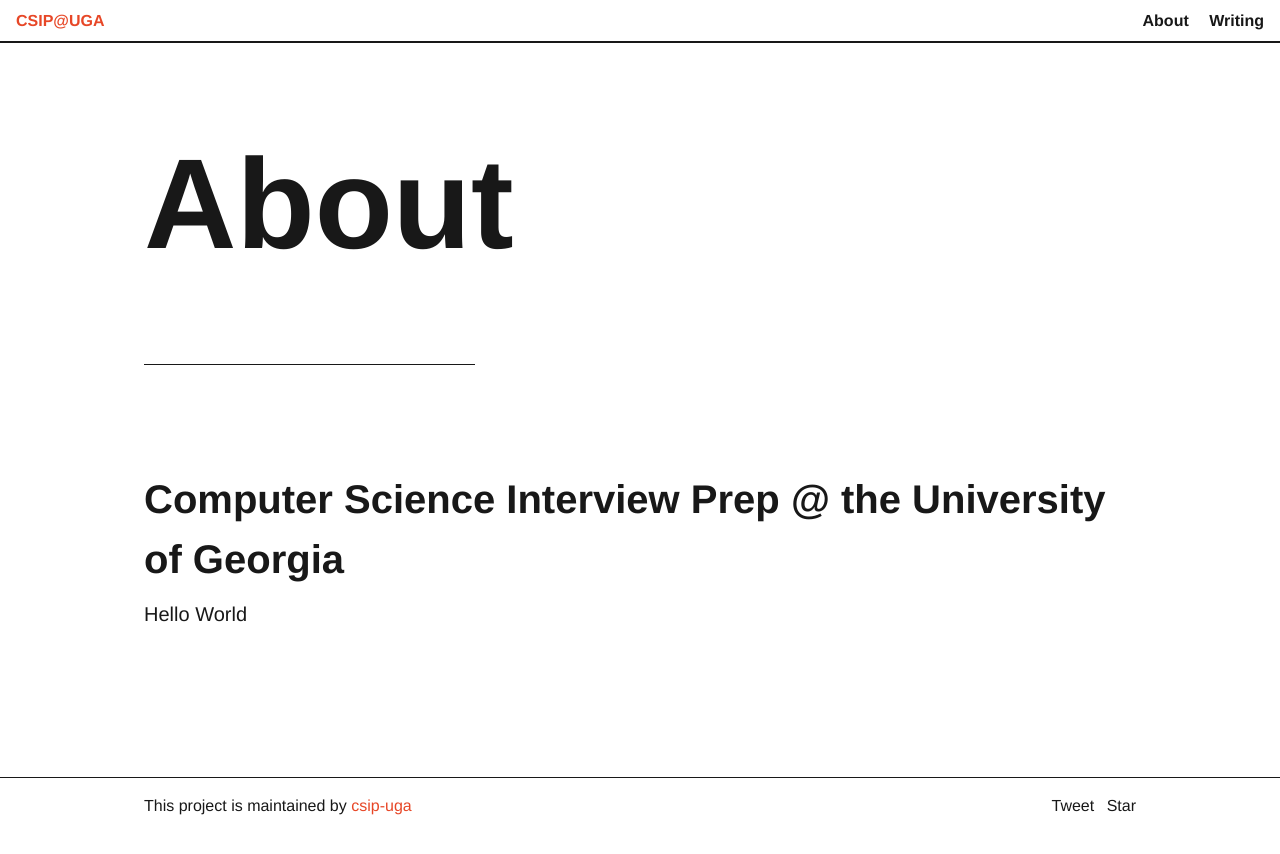
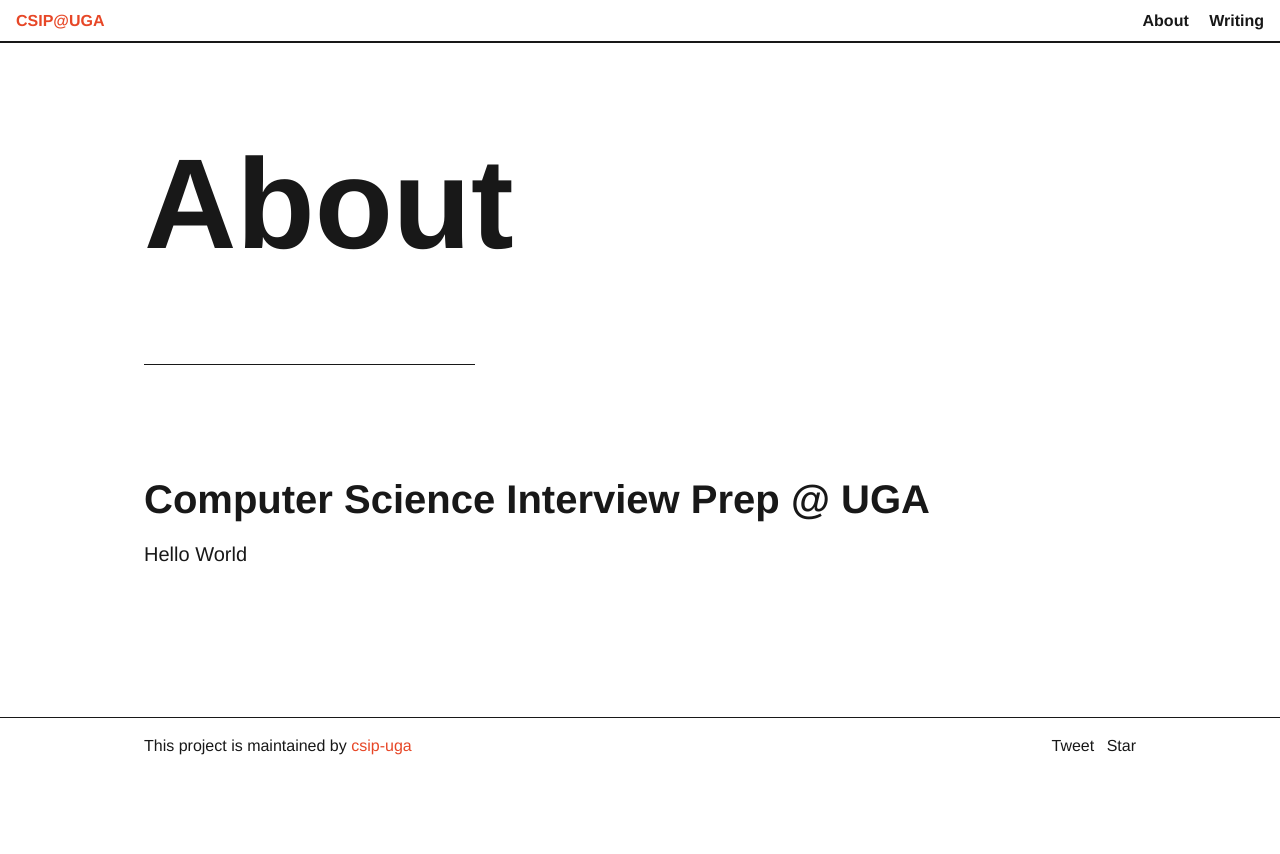
Before and after one commit to acm-uga/csip-uga.github.io, a Jekyll site: the page built from about.md, in a window 1280 px wide. Shown: the top 854 px of the page. Built offline with Jekyll 4.4.1, drawn with Linux system fonts in a browser that asks for light colours; comment, search, counter and statistics services are not loaded.

Commit message:
Shorten the header in about.md

```diff
--- a/about.md
+++ b/about.md
@@ -4,6 +4,6 @@ title: About
 permalink: /about/
 ---
 
-# Computer Science Interview Prep @ the University of Georgia
+# Computer Science Interview Prep @ UGA
 
 Hello World
```
